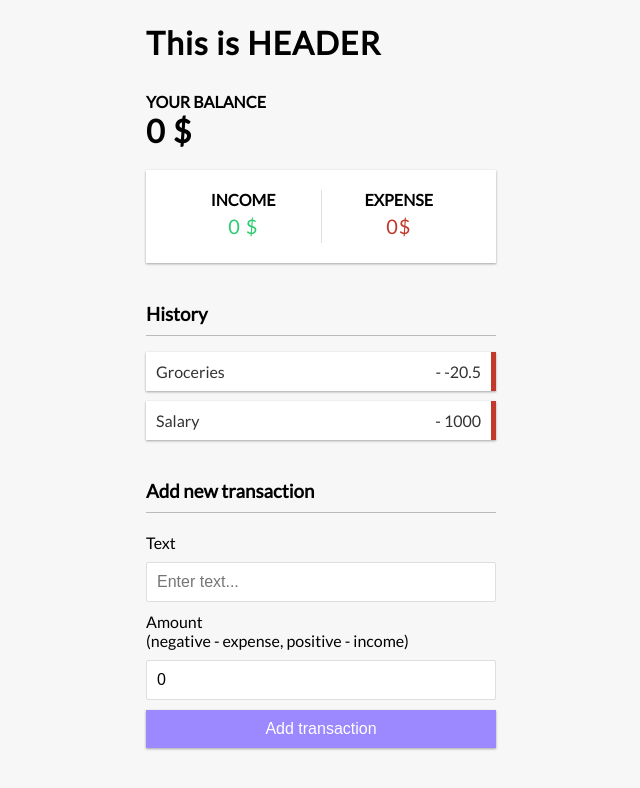
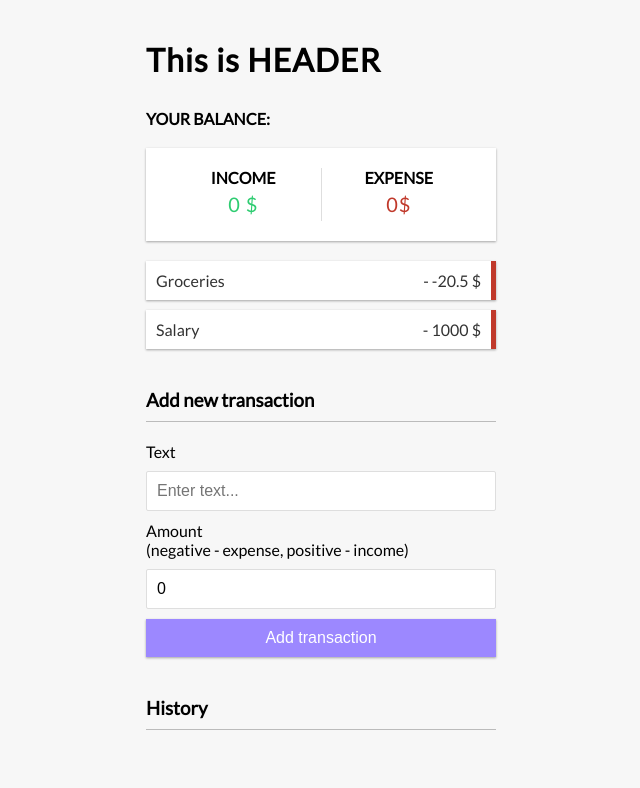
Before and after one commit to OmarMohmdSuleiman/Expense-tracker, a React (Vite) app: page / in a window 1280 px wide. Shown: the top 788 px of the page, without its empty margins (319-959 px from the left). Built offline with nearby package versions, Linux system fonts and the light colour scheme.

Commit message:
Add balance prop to display the current balance in Balance component

```diff
--- a/src/components/AddTransaction.jsx
+++ b/src/components/AddTransaction.jsx
@@ -1,39 +1,56 @@
-import React,{useState} from "react";
+import React, { useState } from "react";
 
-function AddTransaction(props){
+function AddTransaction(props) {
+  const [text, setText] = useState(''); // State for transaction text
+  const [amount, setAmount] = useState(0); // State for transaction amount
 
-  const [text,setText]=useState('');// set hook for the transaction
-  const [amount,setAmount]=useState(0);// set hook to track the amount
-
-  //make function to handle current typed input (value)
-  function handleTransaction(e){
+  // Handle text input change
+  function handleTransaction(e) {
     setText(e.target.value);
   }
-  //make function to handle current typed amount (value)
-  function handleAmount(e){
+
+  // Handle amount input change
+  function handleAmount(e) {
     setAmount(e.target.value);
   }
 
+  // Submit the transaction and call the passed `onAdd` prop
   function submitTransaction(event) {
-    props.onAdd({ text, amount: parseFloat(amount) });
-    setText('');
-    setAmount(0);
-    event.preventDefault();
+    event.preventDefault(); // Prevent default form submission behavior
+    props.onAdd(text, parseFloat(amount)); // Pass text and parsed amount as arguments
+    setText(''); // Reset text input
+    setAmount(0); // Reset amount input
   }
+
   return (
-    <div><h3>Add new transaction</h3>
-    <form >
+    <div>
+      <h3>Add new transaction</h3>
+      <form onSubmit={submitTransaction}> {/* Use onSubmit instead of onClick */}
         <div className="form-control">
           <label htmlFor="text">Text</label>
-        <input type="text" value={text} onChange={handleTransaction} placeholder="Enter text..." />
+          <input
+            type="text"
+            value={text}
+            onChange={handleTransaction}
+            placeholder="Enter text..."
+          />
         </div>
         <div className="form-control">
-        <label htmlFor="amount">Amount <br />
-          (negative - expense, positive - income)</label>
-        <input type="number" value={amount} onChange={handleAmount} placeholder="Enter amount..." />
+          <label htmlFor="amount">
+            Amount <br />
+            (negative - expense, positive - income)
+          </label>
+          <input
+            type="number"
+            value={amount}
+            onChange={handleAmount}
+            placeholder="Enter amount..."
+          />
         </div>
-      <button className="btn" onClick={submitTransaction}>Add transaction</button>
-    </form></div>
+        <button type="submit" className="btn">Add transaction</button>
+      </form>
+    </div>
   );
 }
+
 export default AddTransaction;
--- a/src/components/App.jsx
+++ b/src/components/App.jsx
@@ -5,26 +5,25 @@ import IncomeExpenses from "./Income-expenses";
 import TransactionList from "./TransactionList";
 import AddTransaction from "./AddTransaction";
 
-
-
-function App(){
-    const [texts,setTexts]=useState([
+function App() {
+  const [texts, setTexts] = useState([
     { text: "Groceries", amount: -20.5 },
     { text: "Salary", amount: 1000 }
   ]);
 
+  // Function to add a new transaction item
   function AddItem(text, amount) {
     setTexts(prevTexts => {
       return [...prevTexts, { text, amount }];
     });
   }
 
+  // Function to delete a transaction item by id
   function deleteItem(id) {
     setTexts(prevItems => {
       return prevItems.filter((Item, index) => index !== id);  // Remove item at the given id
     });
   }
-
 
   return (
     <div>
@@ -32,25 +31,22 @@ function App(){
       <div className="container">
         <Balance />
         <IncomeExpenses />
-          <h3>History</h3>
         <ul id="list" className="list">
           {texts.map((Item, index) => (
             <TransactionList
               key={index}
               id={index}
-    text={Item.text}    /* Pass the text property */
-    money={Item.amount} /* Pass the amount property */
+              text={Item.text}
+              money={Item.amount}
               onDelete={deleteItem}  // Pass deleteItem function to TransactionList
             />
           ))}
         </ul>
-          <AddTransaction onAdd={AddItem}/>
-
+        <AddTransaction onAdd={AddItem} />
+        <h3>History</h3>
 
       </div>
     </div>
-
-
   );
 }
 
--- a/src/components/Balance.jsx
+++ b/src/components/Balance.jsx
@@ -1,9 +1,9 @@
 import React from "react";
 
-function Balance(){
+function Balance(props){
     return (<div>
-    <h4>Your Balance</h4>
-    <h1 id="balance">0 $</h1>
+    <h4>Your Balance:</h4>
+    <h1 id="balance">{props.balance}</h1>
     </div>
     );
 }
--- a/src/components/TransactionList.jsx
+++ b/src/components/TransactionList.jsx
@@ -10,7 +10,7 @@ function TransactionList(props){
 
 
         <li className="minus">
-          {props.text} <span>- {props.money}</span><button onClick={handleClick} className="delete-btn">x</button>
+          {props.text} <span>- {props.money} $</span><button onClick={handleClick} className="delete-btn">x</button>
         </li>
 
       </>);
```
Lines whose indentation alone changed are shown as unchanged.
